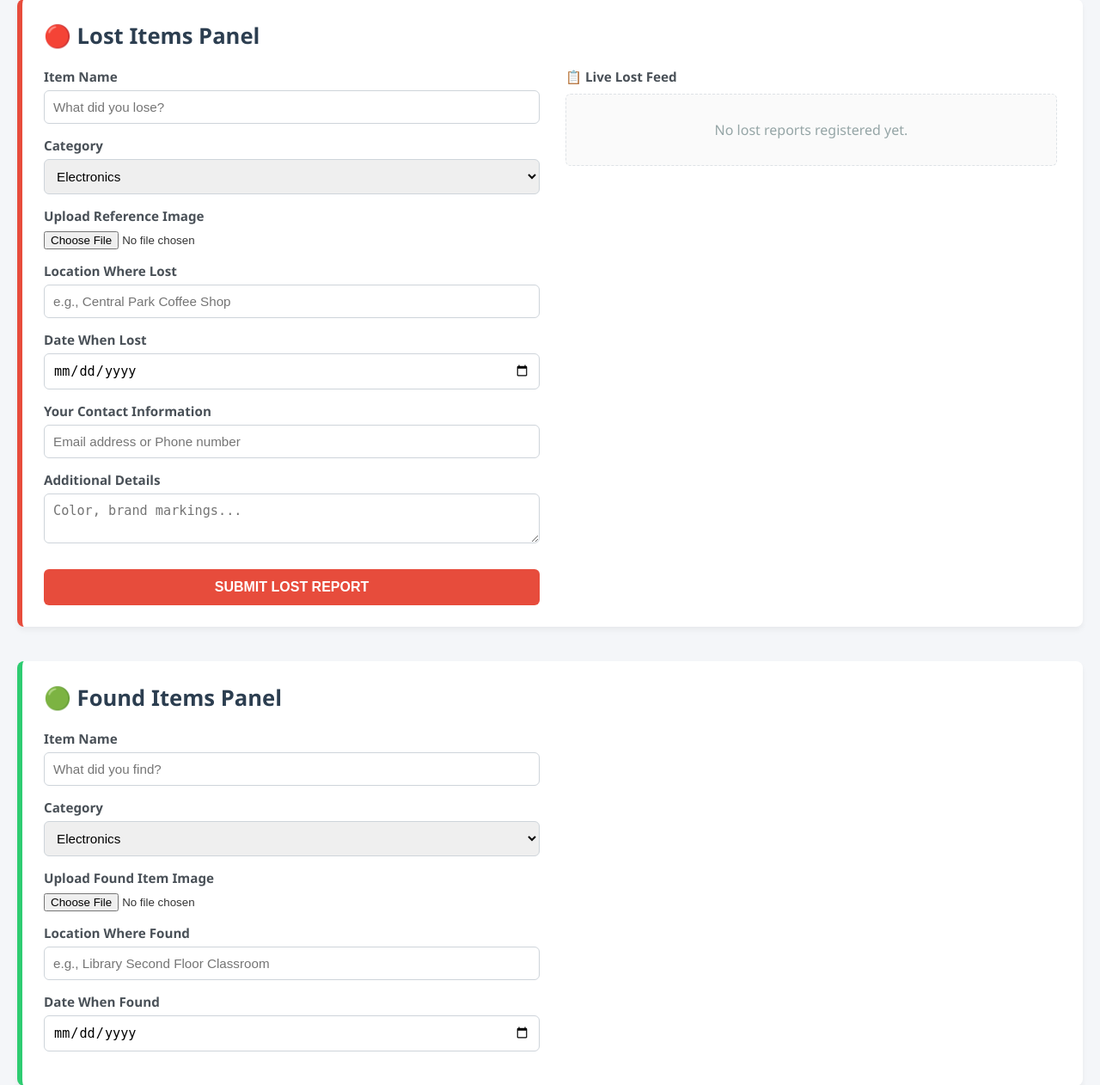
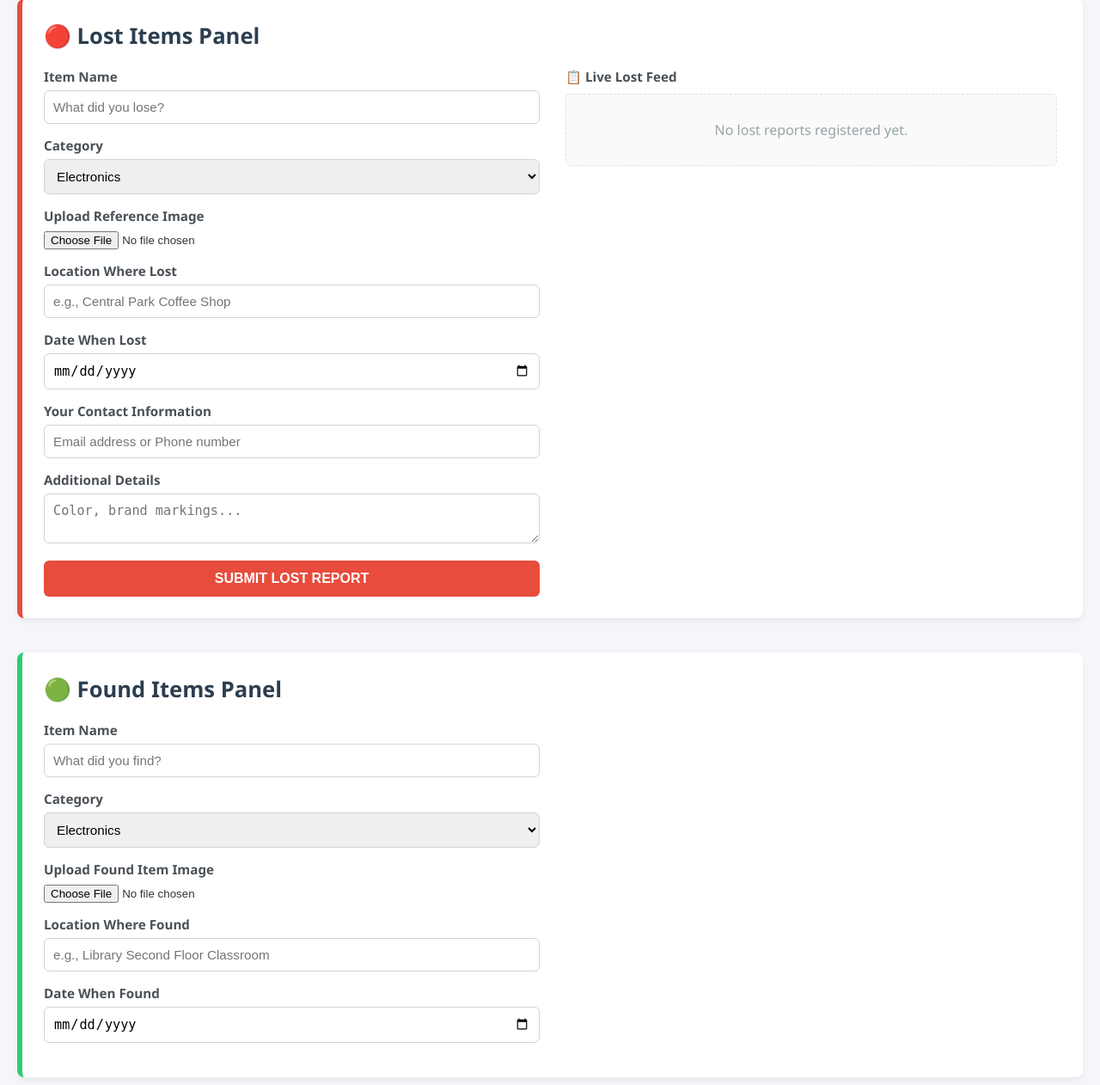
Before and after one commit to abhishekreddy3546-ops/lost-and-found-site, a Python web app: template templates/index.html in a window 1280 px wide. Shown: the part 284-1546 px from the top of the page at 86% size. Run offline with Jinja, Linux system fonts and the light colour scheme; the template is opened without the code that fills it, so the values that code supplies are empty.

Commit message:
Update index.html

```diff
--- a/templates/index.html
+++ b/templates/index.html
@@ -24,12 +24,12 @@
         .form-group { margin-bottom: 15px; }
         label { display: block; margin-bottom: 6px; font-weight: 600; font-size: 0.95rem; color: #495057; }
         input[type="text"], input[type="date"], select, textarea { width: 100%; padding: 10px; border: 1px solid #ced4da; border-radius: 6px; box-sizing: border-box; font-size: 0.95rem; }
-        .btn-submit { color: white; border: none; padding: 12px 20px; font-size: 1rem; font-weight: bold; border-radius: 6px; cursor: pointer; width: 100%; margin-top: 10px; text-transform: uppercase; }
+        .btn-submit { color: white; border: none; padding: 12px 20px; font-size: 1rem; font-weight: bold; border-radius: 6px; cursor: pointer; width: 100%; margin-top: 15px; text-transform: uppercase; display: block; }
         .lost-section .btn-submit { background-color: #e74c3c; }
         .lost-section .btn-submit:hover { background-color: #c0392b; }
         .found-section .btn-submit { background-color: #2ecc71; }
         .found-section .btn-submit:hover { background-color: #27ae60; }
-        .feed-container { max-height: 400px; overflow-y: auto; padding-right: 5px; }
+        .feed-container { max-height: 480px; overflow-y: auto; padding-right: 5px; }
         .item-card { background: #f8f9fa; padding: 15px; border: 1px solid #e9ecef; border-radius: 6px; margin-bottom: 15px; display: flex; gap: 15px; }
         .item-card img { width: 100px; height: 100px; object-fit: cover; border-radius: 6px; border: 1px solid #e9ecef; }
         .item-details { flex: 1; }
```
